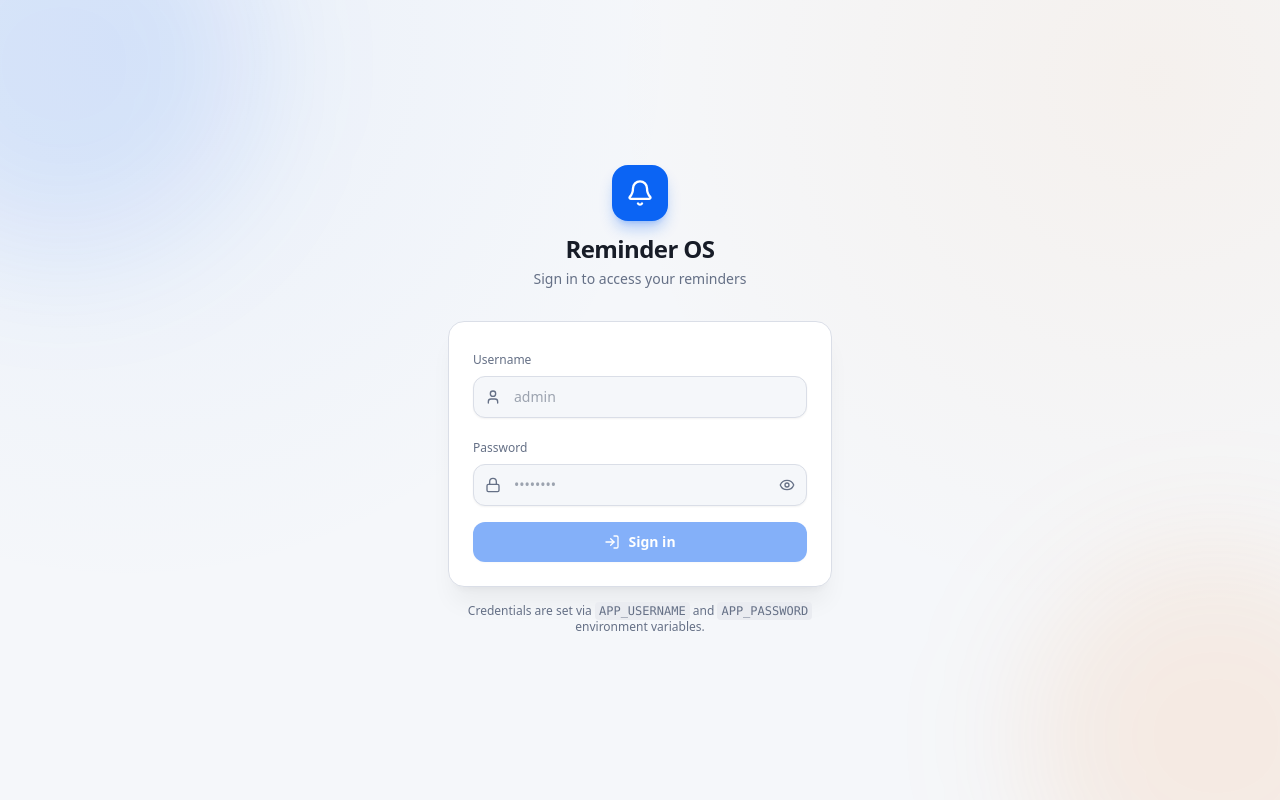
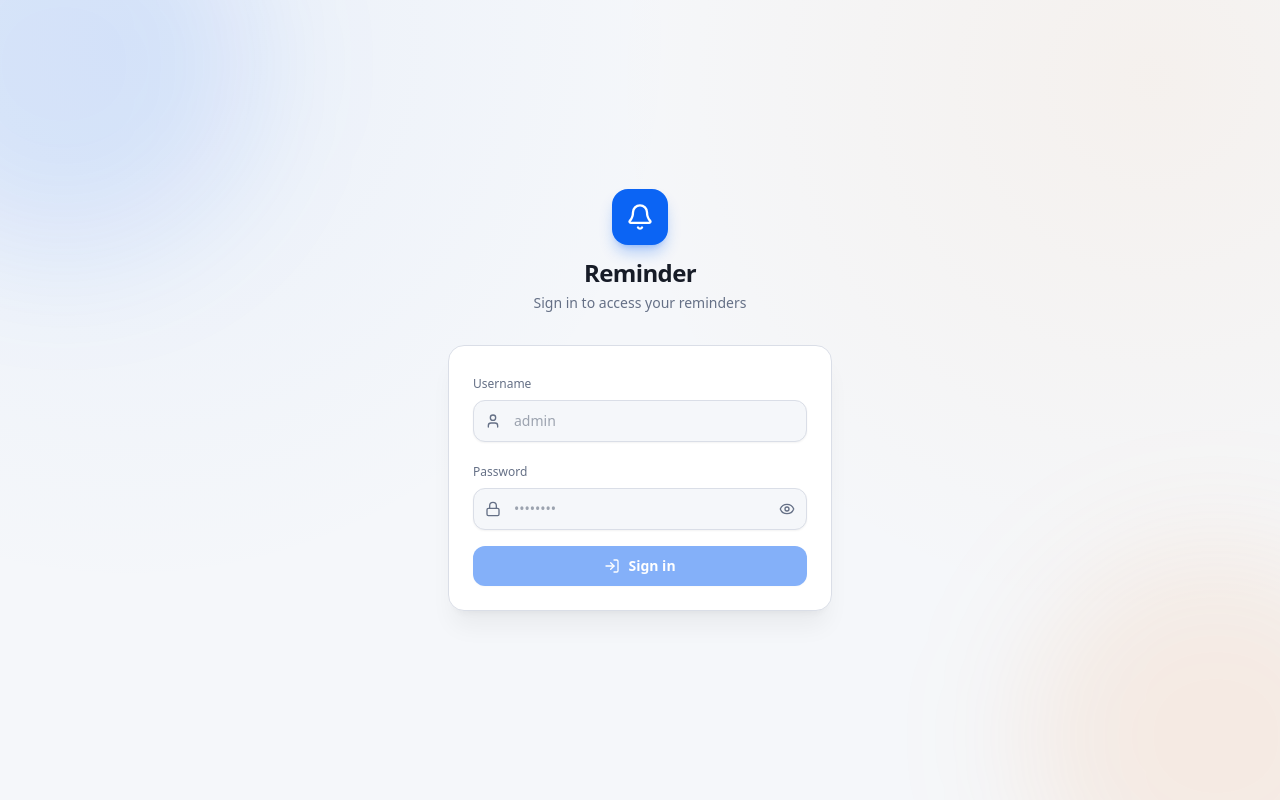
Before and after one commit to bariscanaslan/nextjs-ntfy-reminder-app, a Next.js app: page /login in a window 1280 px wide. Built offline with nearby package versions, Linux system fonts and the light colour scheme.

Commit message:
favicon update

```diff
--- a/app/layout.tsx
+++ b/app/layout.tsx
@@ -4,14 +4,16 @@ import { AppShell } from "@/components/app-shell";
 import "./globals.css";
 
 export const metadata: Metadata = {
-  title: "Reminder OS",
+  title: "Reminder",
   description: "Production-minded reminders with calendar and ntfy delivery",
-  icons: { icon: "/favicon.svg" },
 };
 
 export default function RootLayout({ children }: { children: React.ReactNode }) {
   return (
     <html lang="en">
+      <head>
+        <link rel="icon" href="/favicon.svg" type="image/svg+xml" />
+      </head>
       <body>
         <AppShell>{children}</AppShell>
         <Toaster richColors position="top-right" />
--- a/app/login/page.tsx
+++ b/app/login/page.tsx
@@ -55,7 +55,7 @@ export default function LoginPage() {
             <Bell className="h-7 w-7 text-primary-foreground" />
           </div>
           <div>
-            <h1 className="text-2xl font-bold tracking-tight">Reminder OS</h1>
+            <h1 className="text-2xl font-bold tracking-tight">Reminder</h1>
             <p className="mt-1 text-sm text-muted-foreground">Sign in to access your reminders</p>
           </div>
         </div>
@@ -132,11 +132,6 @@ export default function LoginPage() {
             </button>
           </form>
         </div>
-
-        <p className="mt-4 text-center text-xs text-muted-foreground">
-          Credentials are set via <code className="rounded bg-muted px-1 py-0.5 font-mono">APP_USERNAME</code> and{" "}
-          <code className="rounded bg-muted px-1 py-0.5 font-mono">APP_PASSWORD</code> environment variables.
-        </p>
       </div>
     </div>
   );
--- a/middleware.ts
+++ b/middleware.ts
@@ -11,6 +11,7 @@ const PUBLIC_PREFIXES = [
   // Next.js internals
   "/_next",
   "/favicon.ico",
+  "/favicon.svg",
 ];
 
 export async function middleware(request: NextRequest) {
```
